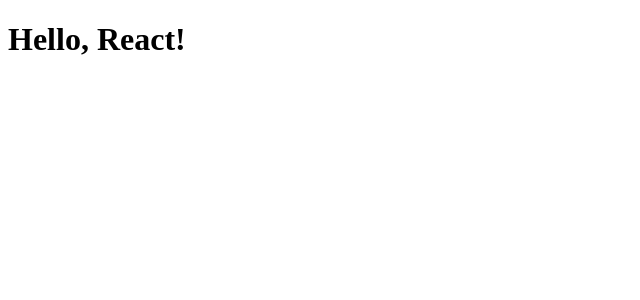
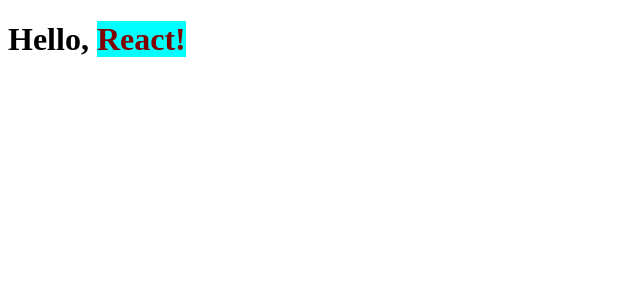
Before and after one commit to EvgenyLeukhin/react-project, a React app: page / in a window 1280 px wide. Shown: the top 300 px of the page, without its empty margins (0-640 px from the left). Built offline with nearby package versions, Linux system fonts and the light colour scheme.

Commit message:
Add styles

```diff
--- a/src/App.jsx
+++ b/src/App.jsx
@@ -1,9 +1,16 @@
-// mini-css-extract-plugin
 import React from 'react';
-import ReactDOM from 'react-dom';
 
-ReactDOM.render(
-  <h1>Hello, React!</h1>,
+const styles = {
+  backgroundColor: 'cyan',
+  color: 'maroon',
+}
 
-  document.getElementById('react-project')
-);
+const App = () => {
+  return (
+    <>
+      <h1>Hello, <span style={styles}>React!</span></h1>
+    </>
+  )
+}
+
+export default App;
--- /dev/null
+++ b/src/main.js
@@ -0,0 +1,9 @@
+import React from 'react';
+import ReactDOM from 'react-dom';
+
+import App from './App.jsx';
+
+ReactDOM.render(
+  <App />,
+  document.getElementById('react-project')
+);
--- a/webpack.dev.js
+++ b/webpack.dev.js
@@ -4,7 +4,7 @@
 
 // PATHS
 const paths = {
-  SRC: path.resolve(__dirname, 'src/App.jsx'),
+  SRC: path.resolve(__dirname, 'src/main.js'),
   DIST: path.resolve(__dirname, 'dist')
 };
 
@@ -28,10 +28,7 @@
     // contentBase: paths.SRC,
     // host: '0.0.0.0',
     port: 8888,
-    overlay: {
-      warnings: false,
-      errors: true
-    },
+    overlay: { warnings: false, errors: true },
   },
 
   // FILES
--- a/webpack.prod.js
+++ b/webpack.prod.js
@@ -7,7 +7,7 @@
 const CompressionPlugin = require('compression-webpack-plugin');
 
 const paths = {
-  SRC: path.resolve(__dirname, 'src/App.jsx'),
+  SRC: path.resolve(__dirname, 'src/main.js'),
   DIST: path.resolve(__dirname, 'dist')
 };
 
```
